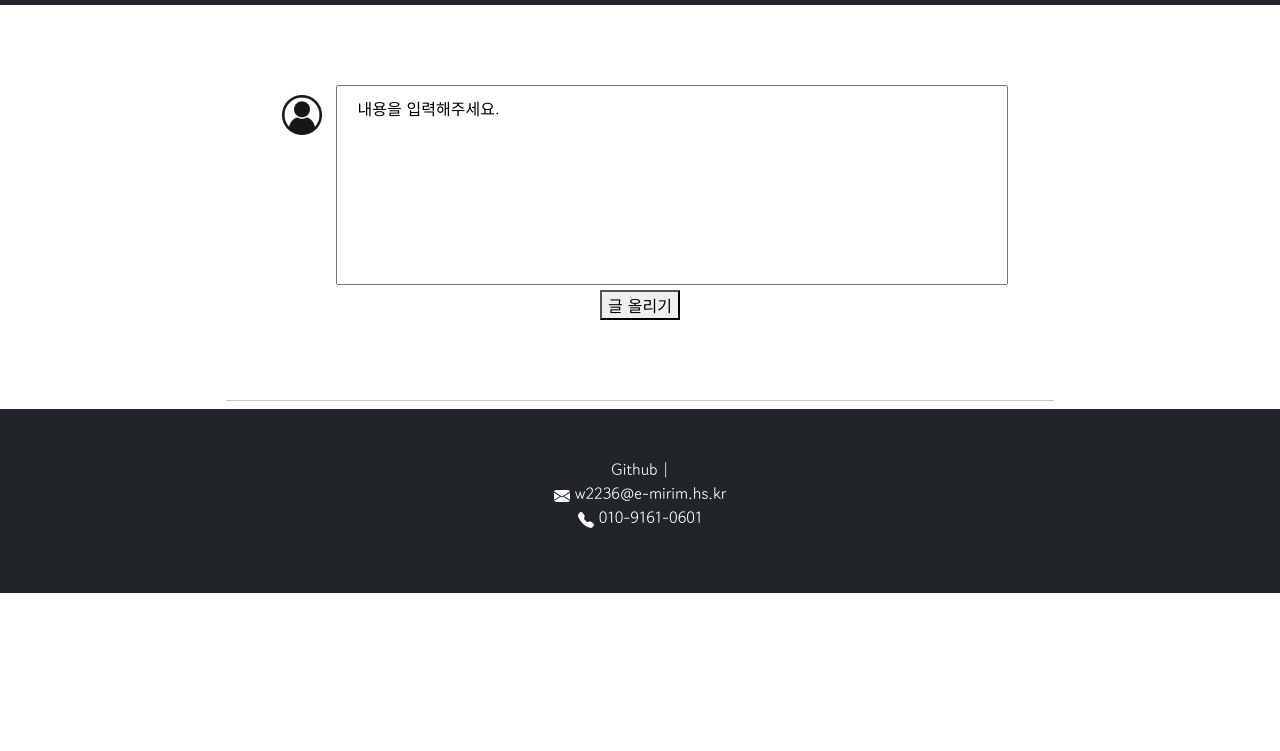
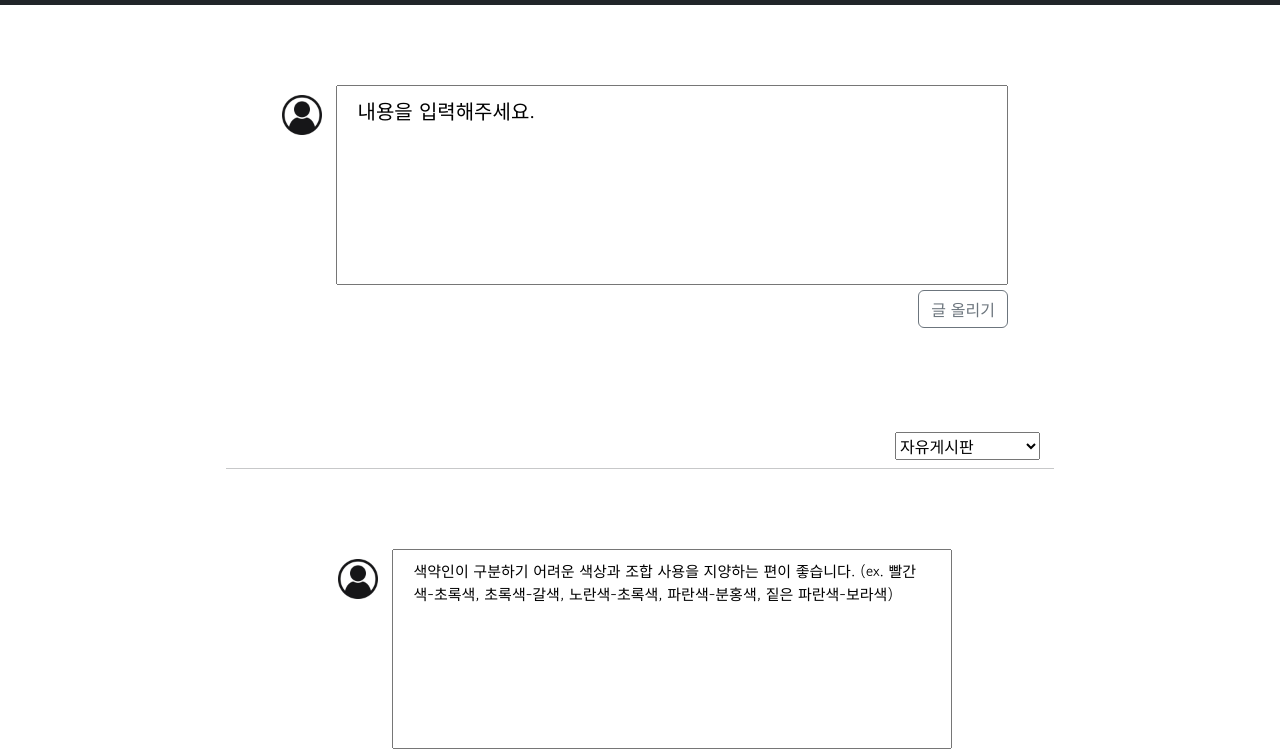
Before and after one commit to LO-VE-0/2023-WSM-Project_DeColor, a plain HTML site: page comunity.html in a window 1280 px wide. Shown: the part 59-810 px from the top of the page. Drawn offline with nearby package versions, Linux system fonts and the light colour scheme; a web font is replaced by a local one.

Commit message:
footer 수정

```diff
--- a/comunity.html
+++ b/comunity.html
@@ -1,5 +1,6 @@
 <!DOCTYPE html>
 <html lang="en">
+
 <head>
     <meta charset="UTF-8">
     <meta http-equiv="X-UA-Compatible" content="IE=edge">
@@ -10,13 +11,16 @@
     <link rel="stylesheet" href="css/comunity.css">
 
 </head>
+
 <body>
 
-     <!-- Responsive navbar-->
-     <nav class="navbar navbar-expand-lg navbar-dark bg-dark">
+    <!-- Responsive navbar-->
+    <nav class="navbar navbar-expand-lg navbar-dark bg-dark">
         <div class="container px-5">
             <a class="navbar-brand" href="index.html">.DeColor</a>
-            <button class="navbar-toggler" type="button" data-bs-toggle="collapse" data-bs-target="#navbarSupportedContent" aria-controls="navbarSupportedContent" aria-expanded="false" aria-label="Toggle navigation"><span class="navbar-toggler-icon"></span></button>
+            <button class="navbar-toggler" type="button" data-bs-toggle="collapse"
+                data-bs-target="#navbarSupportedContent" aria-controls="navbarSupportedContent" aria-expanded="false"
+                aria-label="Toggle navigation"><span class="navbar-toggler-icon"></span></button>
             <div class="collapse navbar-collapse" id="navbarSupportedContent">
                 <ul class="navbar-nav ms-auto mb-2 mb-lg-0">
                     <li class="nav-item"><a class="nav-link" href="test.html">색약 테스트</a></li>
@@ -38,17 +42,35 @@
                 </div>
                 <textarea name="" id="">내용을 입력해주세요.</textarea>
             </div>
-            <div>
-                <button onclick="not_login()">글 올리기</button>
+            <div id="nav">
+                <button class="btn btn-outline-secondary" onclick="not_login()">글 올리기</button>
             </div>
         </div>
+        <div id="select">
+            <select class="form-select" aria-label="Default select example">
+                <option selected>자유게시판</option>
+                <option value="1">색각 이상</option>
+                <option value="2">디자인 가이드라인</option>
+                <option value="3">Q&A</option>
+            </select>
+        </div>
         <hr>
+
+        <div class="row gx-4 gx-lg-5 align-items-center my-5">
+            <div class="text-center">
+                <div class="box">
+                    <img src="./Image/user.png" alt="..." class="profile">
+                </div>
+                <textarea name="" class="readuser"
+                    readonly>색약인이 구분하기 어려운 색상과 조합 사용을 지양하는 편이 좋습니다. (ex. 빨간색-초록색, 초록색-갈색, 노란색-초록색, 파란색-분홍색, 짙은 파란색-보라색)</textarea>
+            </div>
+        </div>
     </div>
     <!-- Footer-->
     <footer class="py-5 bg-dark">
         <div class="container px-4 px-lg-5">
             <p class="text-center text-white">
-                <span><a href="#" target="_blank">Github</a> | </span><br>
+                <span><a href="https://github.com/LO-VE-0" target="_blank">Github</a> | </span><br>
                 <span>
                     <svg xmlns="http://www.w3.org/2000/svg" width="16" height="16" fill="currentColor"
                         class="bi bi-envelope-fill" viewBox="0 0 16 16">
@@ -71,6 +93,7 @@
     <!-- Core theme JS-->
     <script src="js/scripts.js"></script>
 </body>
+
 </html>
 
 </body>
@@ -79,4 +102,5 @@
         alert("로그인 후 이용 가능합니다.");
     }
 </script>
+
 </html>
--- a/css/comunity.css
+++ b/css/comunity.css
@@ -10,7 +10,13 @@ img {
 }
 textarea {
     width: 60%;
-    height: 200px
+    height: 200px;
+    font-size: 20px;
+}
+.readuser {
+    width: 50%;
+    height: 200px;
+    font-size: 15px;
 }
 .box {
     display: inline-block;
@@ -25,3 +31,13 @@ textarea {
     height: 100%;
     object-fit: cover;
 }
+#nav {
+    text-align: right;
+    margin-left: -15vw;
+}
+#select {
+    text-align: right;
+}
+#select > select {
+    margin: 3vh 15vw 0;
+}
```
Also changed, not shown: css/test.css (+5 -5 lines), index.html (+1 -1 lines), palette.html (+1 -1 lines), test.html (+1 -1 lines).
